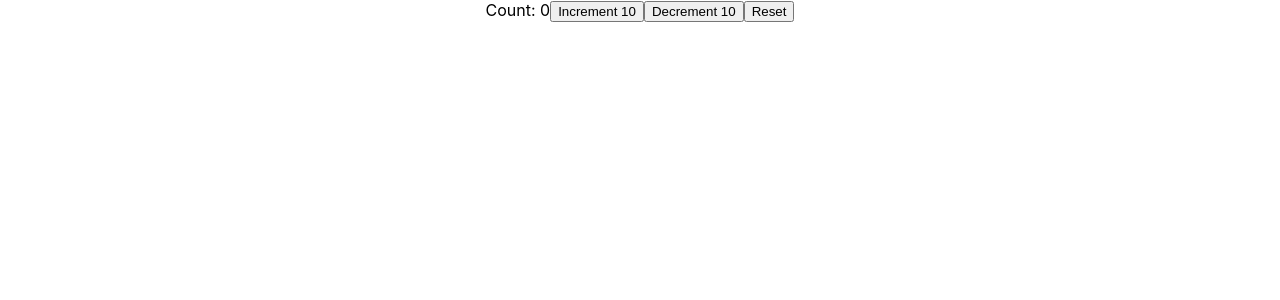
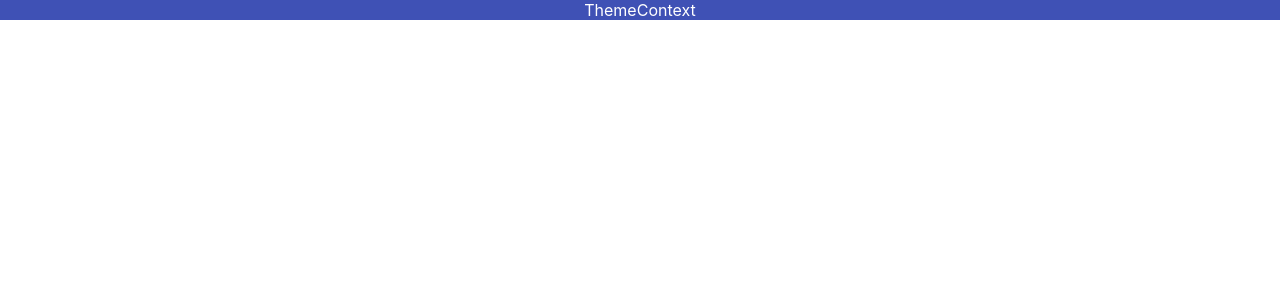
Before and after one commit to denislistiadi/react-typescript, a React (Create React App) app: page / in a window 1280 px wide. Shown: the top 300 px of the page. Built offline with nearby package versions, Linux system fonts and the light colour scheme.

Commit message:
useContext Hook

```diff
--- a/src/App.tsx
+++ b/src/App.tsx
@@ -1,5 +1,7 @@
 import "./App.css";
-import Counter from "./components/state/Counter";
+import Box from "./components/context/Box";
+import { ThemeContextProvider } from "./components/context/ThemeContext";
+// import Counter from "./components/state/Counter";
 // import Heading from './components/Heading';
 // import Oscar from './components/Oscar';
 // import Greet from './components/Greet';
@@ -52,7 +54,11 @@
       <Input value='' handleChange={(event) => console.log(event.target.value)} /> */}
 
       {/* <Container styles={{border: '1px solid black', padding: '1rem'}} /> */}
-      <Counter />
+      {/* <Counter /> */}
+
+      <ThemeContextProvider>
+        <Box />
+      </ThemeContextProvider>
     </div>
   );
 }
--- /dev/null
+++ b/src/components/context/Box.tsx
@@ -0,0 +1,17 @@
+import React from "react";
+import { ThemeContext } from "./ThemeContext";
+
+type BoxProps = {};
+
+const Box = (props: BoxProps) => {
+  const theme = React.useContext(ThemeContext);
+  return (
+    <div
+      style={{ backgroundColor: theme.primary.main, color: theme.primary.text }}
+    >
+      ThemeContext
+    </div>
+  );
+};
+
+export default Box;
--- /dev/null
+++ b/src/components/context/ThemeContext.tsx
@@ -0,0 +1,16 @@
+import React from "react";
+import { theme } from "./theme";
+
+interface ThemeContextProviderProps {
+    children: React.ReactNode;
+}
+
+export const ThemeContext = React.createContext(theme)
+
+export const ThemeContextProvider = ({ children }: ThemeContextProviderProps) => {
+    return (
+        <ThemeContext.Provider value={theme}>
+            {children}
+        </ThemeContext.Provider>
+    )
+}
--- /dev/null
+++ b/src/components/context/theme.ts
@@ -0,0 +1,10 @@
+export const theme = {
+    primary: {
+        main: '#3f51b5',
+        text: '#fff',
+    },
+    secondary: {
+        main: '#f50057',
+        text: '#fff',
+    }
+}
```
